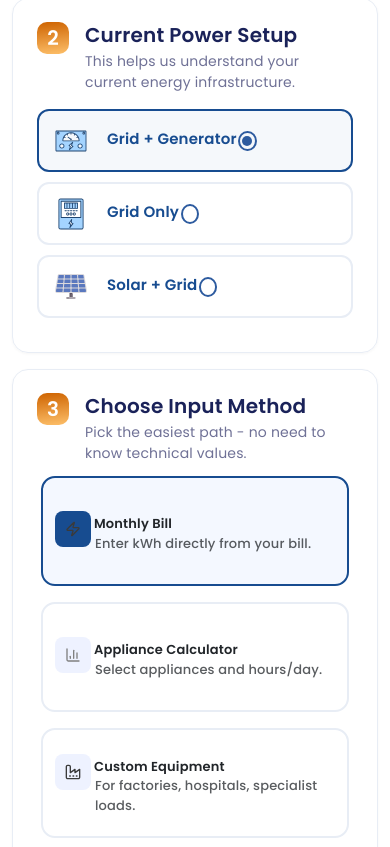
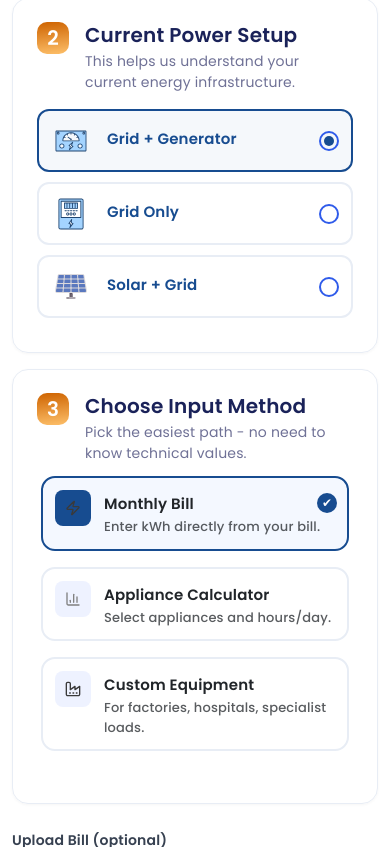
Before and after one commit to ratheesh-srishtis/web-app, a React (Vite) app: page /start-assesement in a window 390 px wide. Shown: the part 1037-1884 px from the top of the page. Built offline with nearby package versions, Linux system fonts and the light colour scheme.

Commit message:
right section

```diff
--- a/src/css/ass.css
+++ b/src/css/ass.css
@@ -112,6 +112,16 @@
 .property-card.active .icon-box-tops{
   background: #174C90;
   color: white;
+}
+
+
+
+.icon-svg {
+  fill: #2f5bea; /* default */
+}
+
+.property-card.active .icon-svg {
+  fill: #ffffff; /* white when active */
 }
 
 .icon-box-topsss{
@@ -252,6 +262,20 @@ p.small.mb-0.text-muted.ass-mutedss {
 
 /* Check icon */
 .check-icon {
+  position: absolute;
+  right: 10px;
+  top: 15px;
+  background: #174C90;
+  color: white;
+  font-size: 12px;
+  border-radius: 50%;
+  width: 20px;
+  height: 20px;
+  display: flex;
+  align-items: center;
+  justify-content: center;
+}
+.check-icon-homss {
   position: absolute;
   right: 10px;
   top: 15px;
@@ -450,16 +474,14 @@ h5.asst-h {
 
 /* Radio outer */
 .radio-circle {
-  width: 20px;
+ width: 20px;
   height: 20px;
-  border: 2px solid #2d5b9f;
+  border: 2px solid #2f5bea;
   border-radius: 50%;
-
-
+  display: flex;
   align-items: center;
   justify-content: center;
-
-  margin-left: auto; /* 🔥 key line */
+  flex-shrink: 0;
 }
 
 /* Active radio */
@@ -468,14 +490,10 @@ h5.asst-h {
 }
 
 .radio-dot {
-  width: 10px;
+width: 10px;
   height: 10px;
-  background: #2d5b9f;
+  background-color: #174C90;
   border-radius: 50%;
-      position: relative;
-   top: 3px;
-    /* left: 2px; */
-    margin: 0 auto;
 }
 
 
@@ -592,7 +610,7 @@ input.form-control.text-center.inputs-textss {
   position: relative;
 
   width: 100%;
-  height: 110px; /* 🔥 fixed equal height */
+
   border-radius: 14px;
 
 
@@ -1035,9 +1053,24 @@ h6.mb-1.fw-semibold.ass-semiss {
 }
 
 select.form-select.border-0.first-table {
-    font-size: 14px;
+    width: 100%;
+  min-width: 160px;
+  max-width: 220px;   /* optional */
+  overflow: visible;
+      font-size: 14px;
     color: #212738;
 
+
+}
+
+select.form-select.border-0.first-table option {
+  white-space: normal;
+}
+
+.appliance-cell {
+  display: flex;
+  align-items: center;
+  gap: 10px;
 }
 
 .row.text-muted.small.mb-2.px-2.table-heading {
@@ -1289,9 +1322,7 @@ p.small.mb-0.text-muted.ass-mutedss {
    font-size: 13px;
         font-weight: 500;
         display: block;
-        position: relative;
-        left: -4px;
-        top: 3px;
+               padding: 5px 0px 0px 5px;
 
 }
 
@@ -1316,7 +1347,7 @@ p.small.mb-0.text-muted.ass-mutedss {
 
 @media (max-width: 768px) {
 
-    .check-icon {
+    .check-icon-homss {
 display:none;
 }
 
@@ -1343,7 +1374,8 @@ p.small.mb-0.text-muted.ass-muted{display: none;}
         overflow: hidden;
         line-height: 1.2em;
         height: 1.2em;
-        font-size: 11px;}
+        font-size: 11px;
+    }
    h6.mb-1.fw-semibold.ass-semiss {
          white-space: nowrap;
         overflow: hidden;
@@ -1353,7 +1385,8 @@ p.small.mb-0.text-muted.ass-muted{display: none;}
         left: -5px !important;
         width: 100%;
         min-width: 100px;
-        font-size: 13px;
+        font-size: 15px;
+                padding-left: 10px;
 
       }
 
--- a/src/pages/Assesement.tsx
+++ b/src/pages/Assesement.tsx
@@ -388,7 +388,7 @@ useEffect(() => {
                         </div>
 
                         {selectedProperty === item.id && (
-                          <div className="check-icon">✔</div>
+                          <div className="check-icon-homss">✔</div>
                         )}
                       </div>
                     </div>
@@ -454,8 +454,8 @@ useEffect(() => {
                     className={`property-card  ${selectedPower === item.id ? "active" : ""}`}
                     onClick={() => setSelectedPower(item.id)}
                   >
-                    <div className="d-flex justify-content-between align-items-center">
-                      <div className="d-flex align-items-center w-100 gap-3">
+                    <div className="d-flex align-items-center justify-content-between w-100">
+                      <div className="d-flex align-items-center gap-3">
                         <div className="icon-boxs">
                           <img src={item.icon} alt="icon" />
                         </div>
@@ -471,9 +471,7 @@ useEffect(() => {
                       </div>
 
                       <div className="radio-circle ms-auto">
-                        {selectedPower === item.id && (
-                          <div className="radio-dot"></div>
-                        )}
+                      {selectedPower === item.id && <div className="radio-dot"></div>}
                       </div>
                     </div>
                   </div>
@@ -506,7 +504,7 @@ useEffect(() => {
                         onClick={() => setActive(item.id)}
                       >
                         <div className="d-flex align-items-start">
-                          <div className="icon-box-topss me-2">
+                          <div className="icon-box-topss me-2" >
                             <img src={item.icon} />
                           </div>
 
@@ -789,7 +787,7 @@ useEffect(() => {
                     <tbody>
                       {rows.map((item, index) => (
                         <tr key={index}>
-                          <td className="appliance-cell py-2">
+                          <td className="appliance-cell py-2" style={{ minWidth: "180px" }}>
                             <div className="tables-icon-box-custom">
                               <img src={item.icon} alt="icon" />
                             </div>
@@ -953,12 +951,12 @@ useEffect(() => {
                         onClick={() => setActive(item.id)}
                       >
                         <div className="d-flex align-items-start">
-                          <div className="icon-box-topsss me-2">
+                          <div className="icon-box-topsss me-2 " >
                             <img src={item.icon} alt="icon" />
                           </div>
 
                           <div className="flex-grow-1">
-                            <h6 className="mb-1 fw-semibold ass-semi">
+                            <h6 className="mb-1 fw-semibold ass-semi" style={{ fontSize: "15px" }}>
                               {item.title}
                             </h6>
                             <p className="small mb-0 text-muted ass-muted">
```
